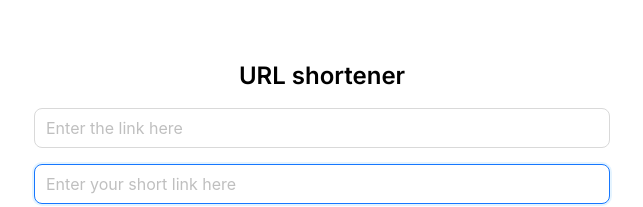
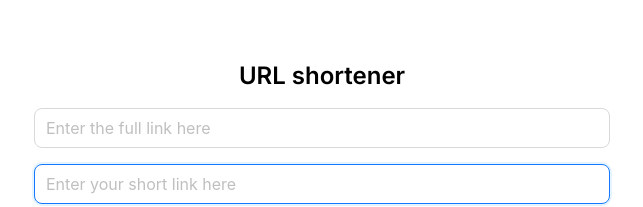
Before and after one commit to wuhoops/url-shortener, a Next.js app: page / in a window 1280 px wide. Shown: the part 240-447 px from the top of the page, without its empty margins (318-961 px from the left). Built offline with nearby package versions, Linux system fonts and the light colour scheme; no server answers.

Commit message:
[FIX] typo

```diff
--- a/src/app/page.tsx
+++ b/src/app/page.tsx
@@ -63,7 +63,7 @@ const Home = () => {
         }}
         size="large"
         autoFocus
-        placeholder="Enter the link here"
+        placeholder="Enter the full link here"
         className="max-w-xl"
       />
       <Input
```
